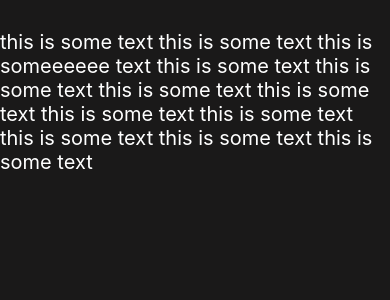
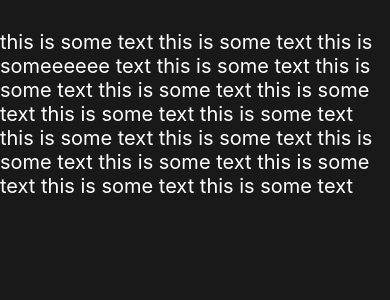
Before and after one commit to Hussain-hamim/Taskly, a React Native app: screen / in a window 390 px wide. Shown: the top 300 px of the page. Built offline with nearby package versions, Linux system fonts and the light colour scheme.

Commit message:
skip the day maybe for test study

```diff
--- a/App.js
+++ b/App.js
@@ -28,6 +28,7 @@ const BoldAndBeautiful = () => {
         this is some text this is some text this is someeeeee text this is some
         text this is some text this is some text this is some text this is some
         text this is some text this is some text this is some text this is some
+        text this is some text this is some text this is some text this is some
         text
       </Text>
     </View>
```
